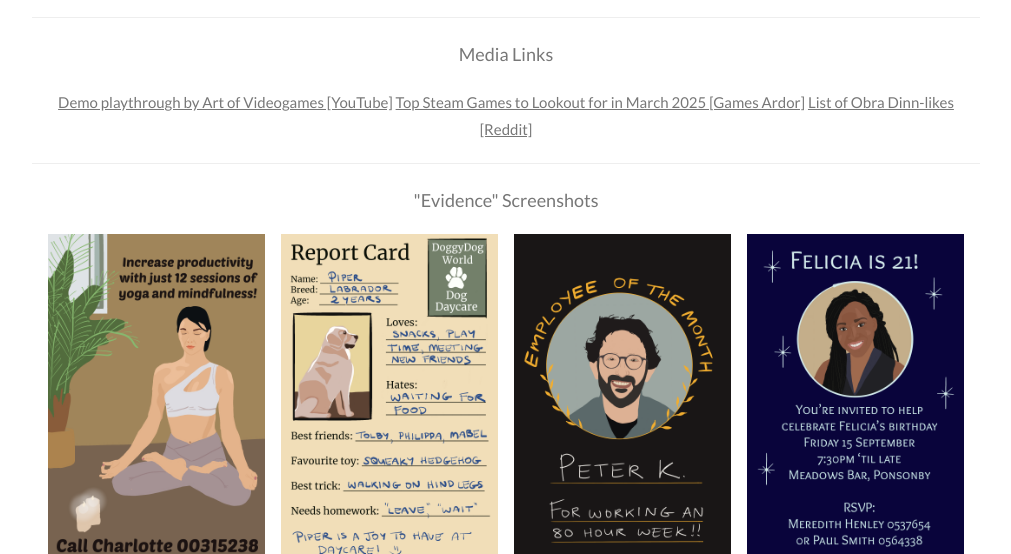
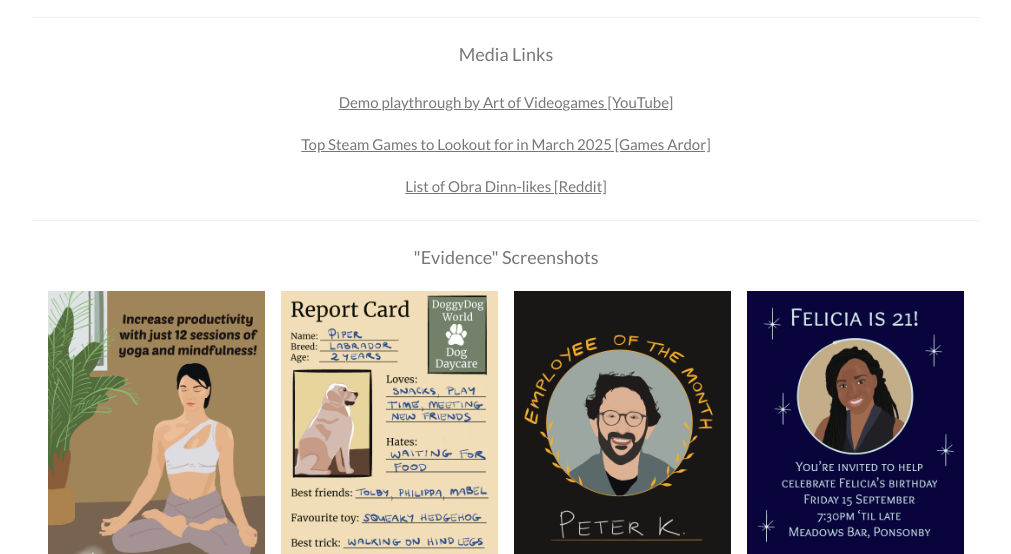
Before and after one commit to hesperusgames/hesperusgames.github.io, a plain HTML site: page index.html in a window 1280 px wide. Shown: the part 2323-2877 px from the top of the page, without its empty margins (134-1145 px from the left). Drawn offline with nearby package versions, Linux system fonts and the light colour scheme.

Commit message:
Update index.html

```diff
--- a/index.html
+++ b/index.html
@@ -158,13 +158,14 @@
             </div>
             <div class="w3-padding-large"></div>
 	    <hr>
-            <p class="w3-large">Media Links</p>
- 	        <div>
-                    <a href=“https://www.youtube.com/watch?v=euegU_cKuRI” target="_blank" rel="noopener noreferrer">Demo playthrough by Art of Videogames [YouTube]</a>
-                    <a href=“https://gamesardor.net/top-steam-games-to-lookout-for-in-march-2025/#a-case-of-fraud” target="_blank" rel="noopener noreferrer">Top Steam Games to Lookout for in March 2025 [Games Ardor]</a>
-	            <a href=“https://www.reddit.com/r/ObraDinn/comments/1i7rxw6/i_compiled_a_list_of_released_and_upcoming/” target="_blank" rel="noopener noreferrer">List of Obra Dinn-likes [Reddit]</a>
+
+             <p class="w3-large">Media Links</p>
+  	        <div>
+                     <a href=“https://www.youtube.com/watch?v=euegU_cKuRI”> <p class="w3-image w3-round" style="width:100%">Demo playthrough by Art of Videogames [YouTube]</p></a>
+                     <a href=“https://gamesardor.net/top-steam-games-to-lookout-for-in-march-2025/#a-case-of-fraud” style="width:100%">Top Steam Games to Lookout for in March 2025 [Games Ardor]</p></a>
+ 	             <a href=“https://www.reddit.com/r/ObraDinn/comments/1i7rxw6/i_compiled_a_list_of_released_and_upcoming/”> <p class="w3-image w3-round" style="width:100%">List of Obra Dinn-likes [Reddit]</p></a>
                 </div>
-            <hr>
+	    <hr>
             <p class="w3-large">"Evidence" Screenshots</p>
 
             <!-- Responsive Grid. Four columns on tablets, laptops and desktops. Will stack on mobile devices/small screens (100% width) -->
```
